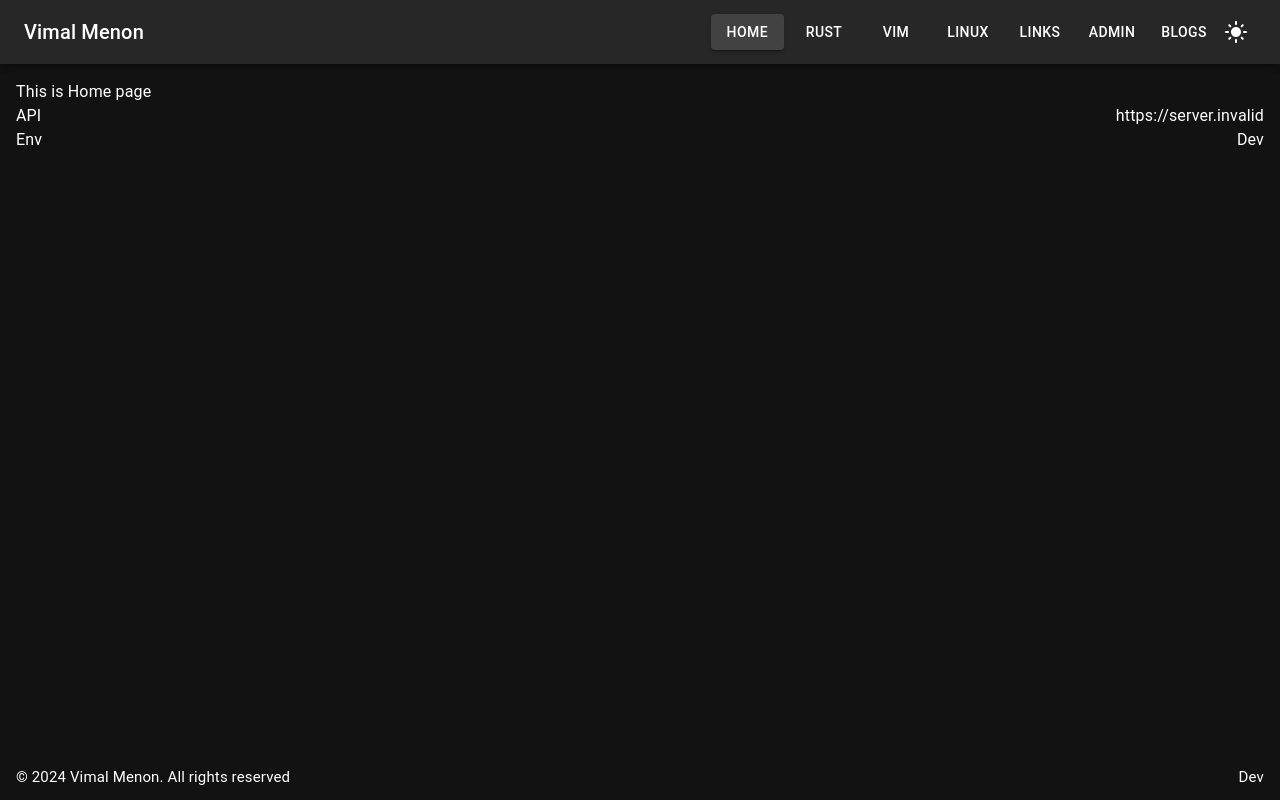
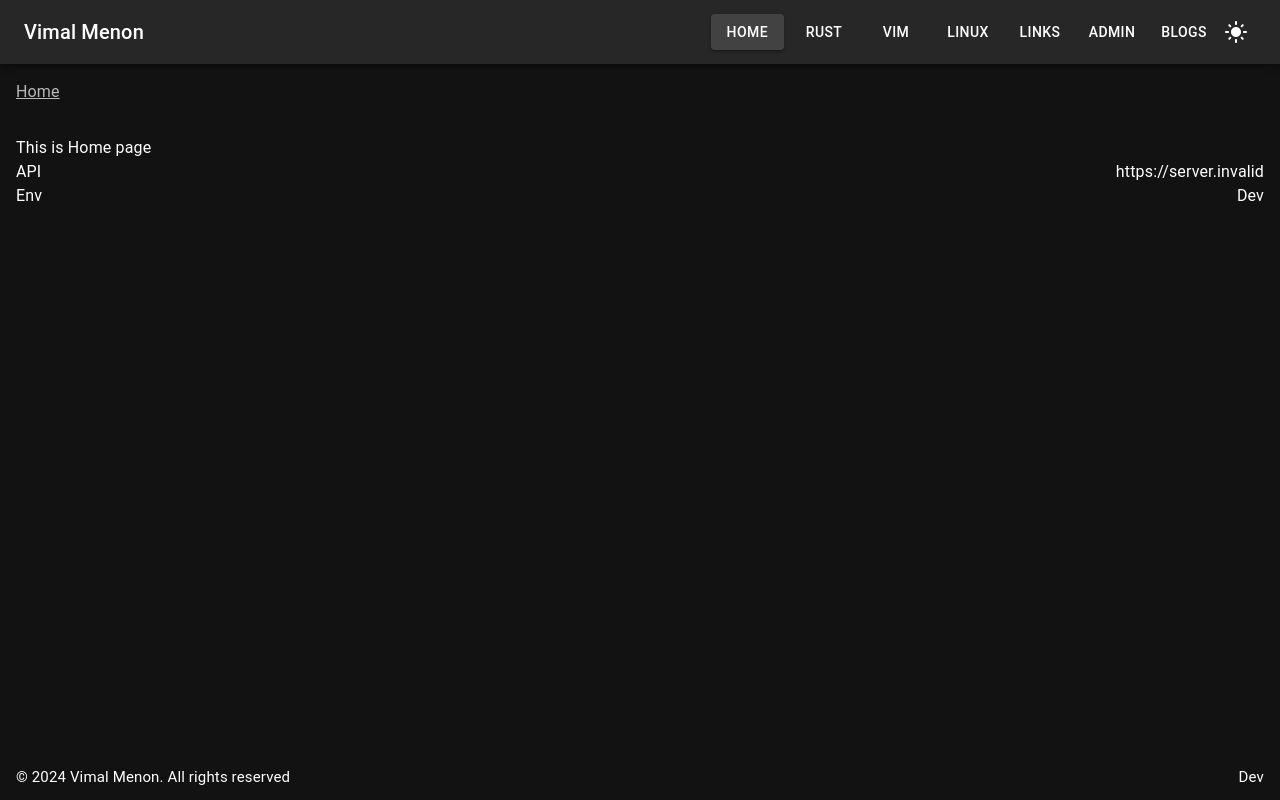
Before and after one commit to vimalmenon/frontend.vimalmenon.com, a Next.js app: page / in a window 1280 px wide. Built offline with nearby package versions, Linux system fonts and the light colour scheme; no server answers; what @mui/material-nextjs would draw is missing.

Commit message:
breadcrumbs deleted

```diff
--- a/src/common/Breadcrumbs/Breadcrumbs.component.tsx
+++ b/src/common/Breadcrumbs/Breadcrumbs.component.tsx
@@ -1,10 +1,27 @@
 'use client';
 
+import MuiBreadcrumbs from '@mui/material/Breadcrumbs';
+import Link from '@mui/material/Link';
 import { usePathname } from 'next/navigation';
-import { IBreadcrumbs } from './Breadcrumbs';
+import { NavigationMap } from '@data';
+import NextLink from 'next/link';
+import Box from '@mui/material/Box';
 
-export const Breadcrumbs: React.FC<IBreadcrumbs> = () => {
+export const Breadcrumbs: React.FC = () => {
   const path = usePathname();
-  console.log(path);
-  return null;
+  const navigation = NavigationMap[path];
+  return (
+    <Box sx={{ padding: [0, 2] }}>
+      <MuiBreadcrumbs>
+        {navigation.breadcrumbs.map((data) => {
+          return (
+            <Link component={NextLink} color="inherit" href={data.url} key={data.name}>
+              {data.name}
+            </Link>
+          );
+        })}
+        {path}
+      </MuiBreadcrumbs>
+    </Box>
+  );
 };
--- a/src/common/Breadcrumbs/Breadcrumbs.d.ts
+++ /dev/null
@@ -1 +0,0 @@
-export interface IBreadcrumbs {}
--- a/src/data/navigationData.ts
+++ b/src/data/navigationData.ts
@@ -4,7 +4,14 @@ const Home: INavigation = {
   name: 'Home',
   url: '/',
   navigations: [],
-  breadcrumbs: [],
+  breadcrumbs: [
+    {
+      name: 'Home',
+      url: '/',
+      navigations: [],
+      breadcrumbs: [],
+    },
+  ],
 };
 
 const Admin: INavigation = {
@@ -97,9 +104,18 @@ const Linux: INavigation = {
     Blogs,
     {
       name: 'Linux',
-      url: '/linux',
+      url: '/blogs/linux',
       navigations: [],
-      breadcrumbs: [],
+      breadcrumbs: [
+        Home,
+        Blogs,
+        {
+          name: 'Linux',
+          url: '/blogs/linux',
+          navigations: [],
+          breadcrumbs: [],
+        },
+      ],
     },
   ],
 };
@@ -114,12 +130,7 @@ export const NavigationData: INavigation[] = [
   },
   Vim,
   Linux,
-  {
-    name: 'Links',
-    url: '/links',
-    navigations: [],
-    breadcrumbs: [],
-  },
+  Links,
   Admin,
   Blogs,
 ];
@@ -130,4 +141,5 @@ export const NavigationMap = {
   [Blogs.url]: Blogs,
   [Linux.url]: Linux,
   [Links.url]: Links,
+  [Vim.url]: Vim,
 };
```
